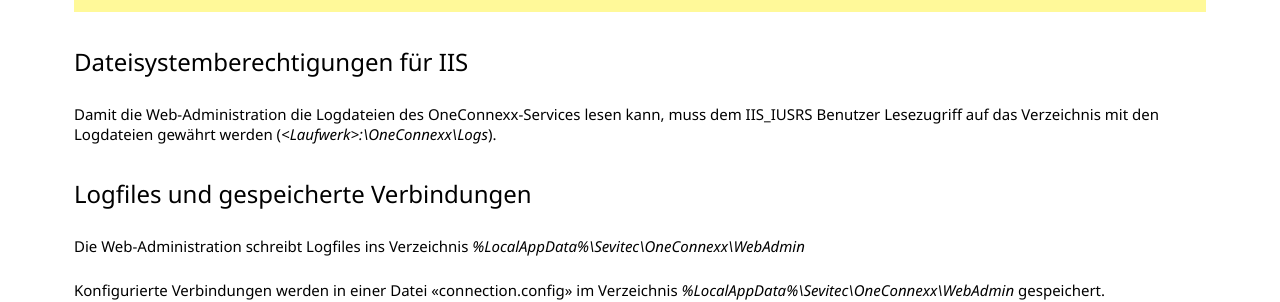
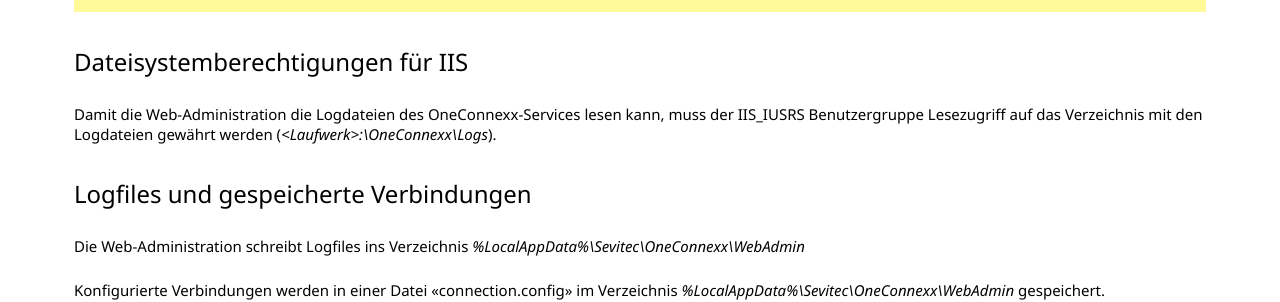
Before and after one commit to primesoft-group/oneconnexx-docs, a Jekyll site: the page built from _pages/setup/de/web.md, in a window 1280 px wide and 900 px high, scrolled down 1862 px. Shown: the part 156-458 px from the top of the window. Built offline with Jekyll 4.4.1, drawn with Linux system fonts in a browser that asks for light colours; nearby versions of some CDN libraries; some web fonts are replaced.

Commit message:
Update web.md

```diff
--- a/_pages/setup/de/web.md
+++ b/_pages/setup/de/web.md
@@ -71,7 +71,7 @@
 
 #### Dateisystemberechtigungen für IIS
 
-Damit die Web-Administration die Logdateien des OneConnexx-Services lesen kann, muss dem IIS_IUSRS Benutzer Lesezugriff
+Damit die Web-Administration die Logdateien des OneConnexx-Services lesen kann, muss der IIS_IUSRS Benutzergruppe Lesezugriff
 auf das Verzeichnis mit den Logdateien gewährt werden (*&lt;Laufwerk&gt;:\OneConnexx\Logs*).
 
 #### Logfiles und gespeicherte Verbindungen
```
